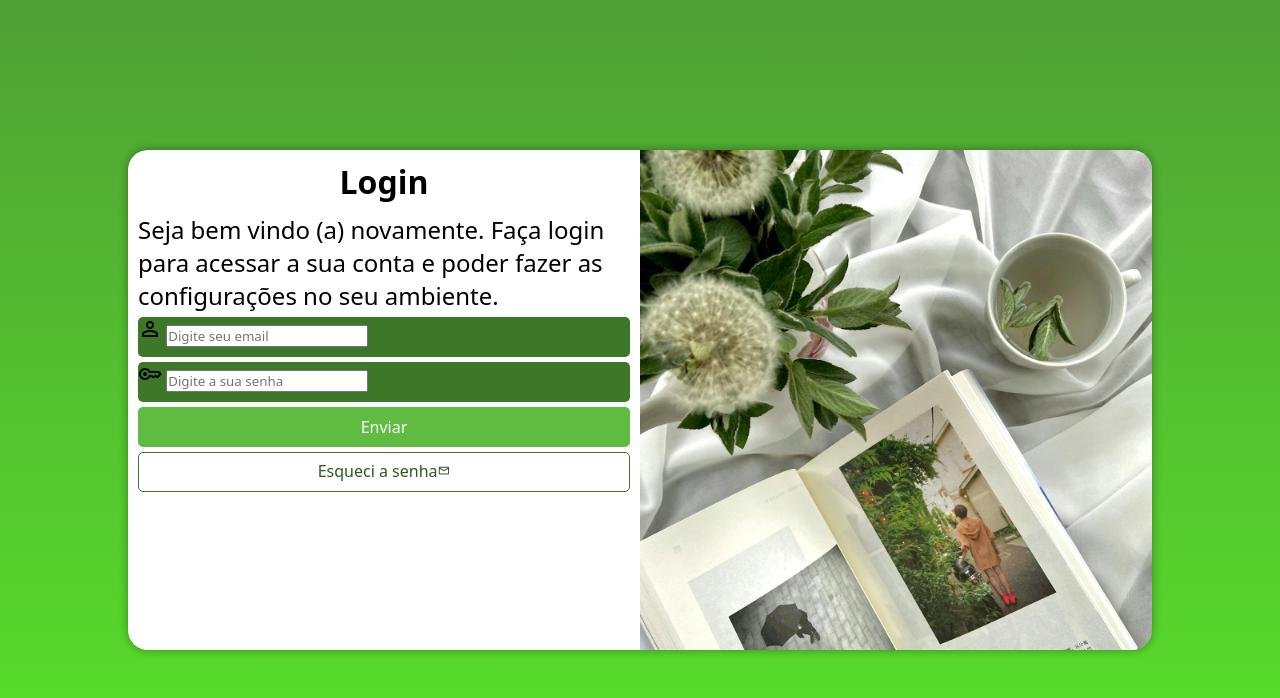
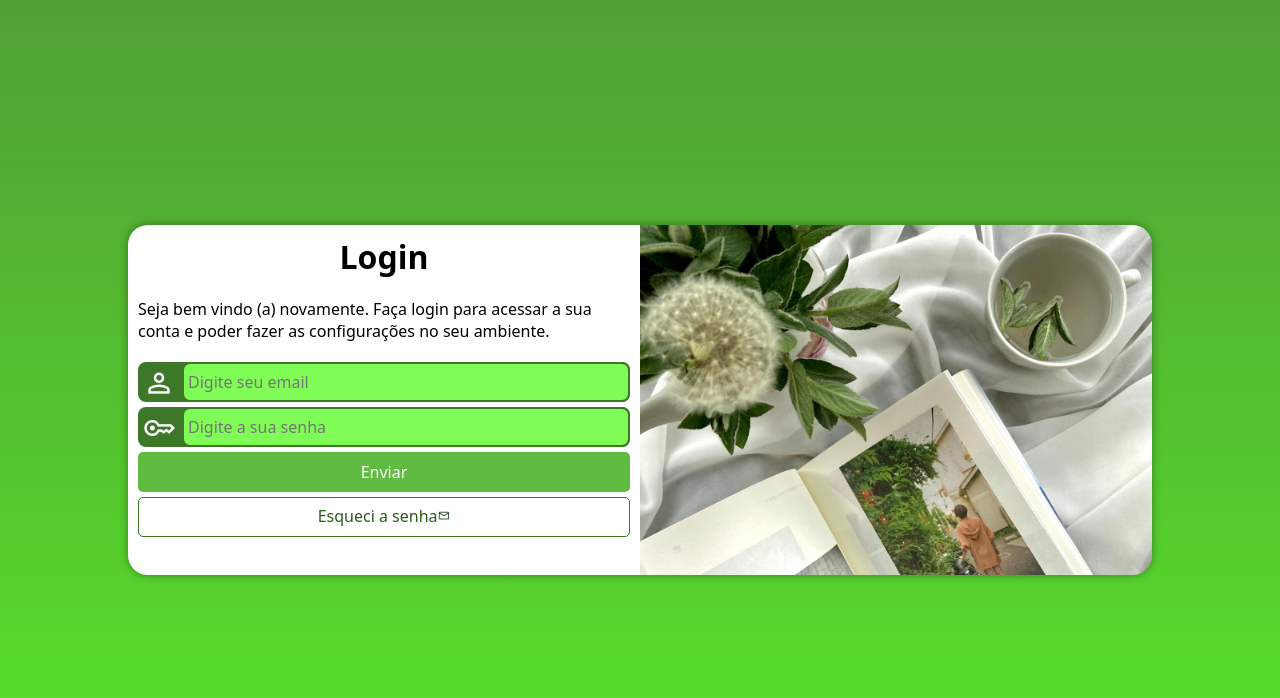
Before and after one commit to JefersonFreitas27/Projeto-login, a plain HTML site: page index.html in a window 1280 px wide. Drawn offline with nearby package versions, Linux system fonts and the light colour scheme.

Commit message:
projeto-login finalizado

```diff
--- a/estilos/media-query.css
+++ b/estilos/media-query.css
@@ -8,6 +8,7 @@
 
     #login {
         width: 80vw;
+        height: 280px;
     }
 
     #login>#imagem {
@@ -29,6 +30,7 @@
 
     #login {
         width: 80vw;
+        height: 350px;
     }
 
     #login>#imagem {
@@ -47,7 +49,8 @@
     }
 
     #login>#formulario>p {
-        font-size: 1.5em;
+        font-size: 1em;
+        margin: 20px 0px;
     }
 
 
--- a/estilos/style.css
+++ b/estilos/style.css
@@ -6,40 +6,41 @@ paletas de cores
 #50A035
 */
 
-*{
-    font-family:system-ui, -apple-system, BlinkMacSystemFont, 'Segoe UI', Roboto, Oxygen, Ubuntu, Cantarell, 'Open Sans', 'Helvetica Neue', sans-serif;
+* {
+    font-family: system-ui, -apple-system, BlinkMacSystemFont, 'Segoe UI', Roboto, Oxygen, Ubuntu, Cantarell, 'Open Sans', 'Helvetica Neue', sans-serif;
     margin: 0px;
     padding: 0px;
     box-sizing: border-box;
 }
 
-body,html{
-    background-color:#50A035 ;
+body,
+html {
+    background-color: #50A035;
     height: 100vh;
     width: 100vw;
 }
 
-main{
+main {
     position: relative;
     height: 100vh;
     width: 100vw;
 }
 
-#login{
+#login {
     position: absolute;
     top: 50%;
-    left:50%;
+    left: 50%;
     overflow: hidden;
-    transform: translate(-50%,-50%);
     background-color: white;
     width: 250px;
     height: 500px;
     border-radius: 20px;
     box-shadow: 0px 0px 10px rgba(0, 0, 0, 0.368);
+    transform: translate(-50%, -50%);
 
 }
 
-#login>#imagem{
+#login>#imagem {
     display: block;
     background: #50A035 url(../imagens/pexels.jpg)no-repeat;
     height: 200px;
@@ -47,7 +48,7 @@ main{
     background-position: left center;
 }
 
-#login>#formulario{
+#login>#formulario {
     display: block;
     padding: 10px;
 }
@@ -61,7 +62,34 @@ main{
     font-size: 0.8em;
 }
 
-    form>input[type=submit]{
+div.campo>span {
+    color: white;
+    font-size: 2em;
+    width: 40px;
+    padding: 5px;
+}
+
+div.campo>input {
+    background-color: #80fc56;
+    font-size: 1em;
+    width: calc(100% - 44px);
+    float: right;
+    height: 100%;
+    border: 2px solid #3c7828;
+    border-radius: 8px;
+    padding: 4px;
+
+}
+
+div.campo>input:focus-within {
+    background-color: white;
+}
+
+div.campo>input:hover {
+    background-color: #7ffc56d5;
+}
+
+form>input[type=submit] {
     display: block;
     font-size: 1em;
     width: 100%;
@@ -69,31 +97,31 @@ main{
     background-color: #5fbc40;
     color: white;
     border: none;
-        border-radius:5px;
+    border-radius: 5px;
     cursor: pointer;
 }
 
-    form>div.campo{
+form>div.campo {
     background-color: #3c7828;
     display: block;
     width: 100%;
     height: 40px;
-        border-radius: 5px;
+    border-radius: 8px;
     margin: 5px 0px;
 }
 
-    div.campo>label{
+div.campo>label {
     display: none;
 }
 
-    form>input[type=submit]:hover{
+form>input[type=submit]:hover {
     background-color: #67d244;
     color: black;
     transition: 0.3s;
 
 }
 
-    form>a.botao{
+form>a.botao {
     display: block;
     text-align: center;
     font-size: 1em;
@@ -105,15 +133,15 @@ main{
     border-radius: 5px;
     border: 1px solid #3b7627;
     text-decoration: none;
-        color:#2c591d;
+    color: #2c591d;
 }
 
-    form>a.botao>span{
+form>a.botao>span {
     color: rgba(17, 50, 17, 0.858);
     font-size: 0.8em;
 }
 
-    form>a.botao:hover{
+form>a.botao:hover {
     background-color: #80fc56;
     color: black;
     transition: 0.3s;
```
Lines whose indentation alone changed are shown as unchanged.
